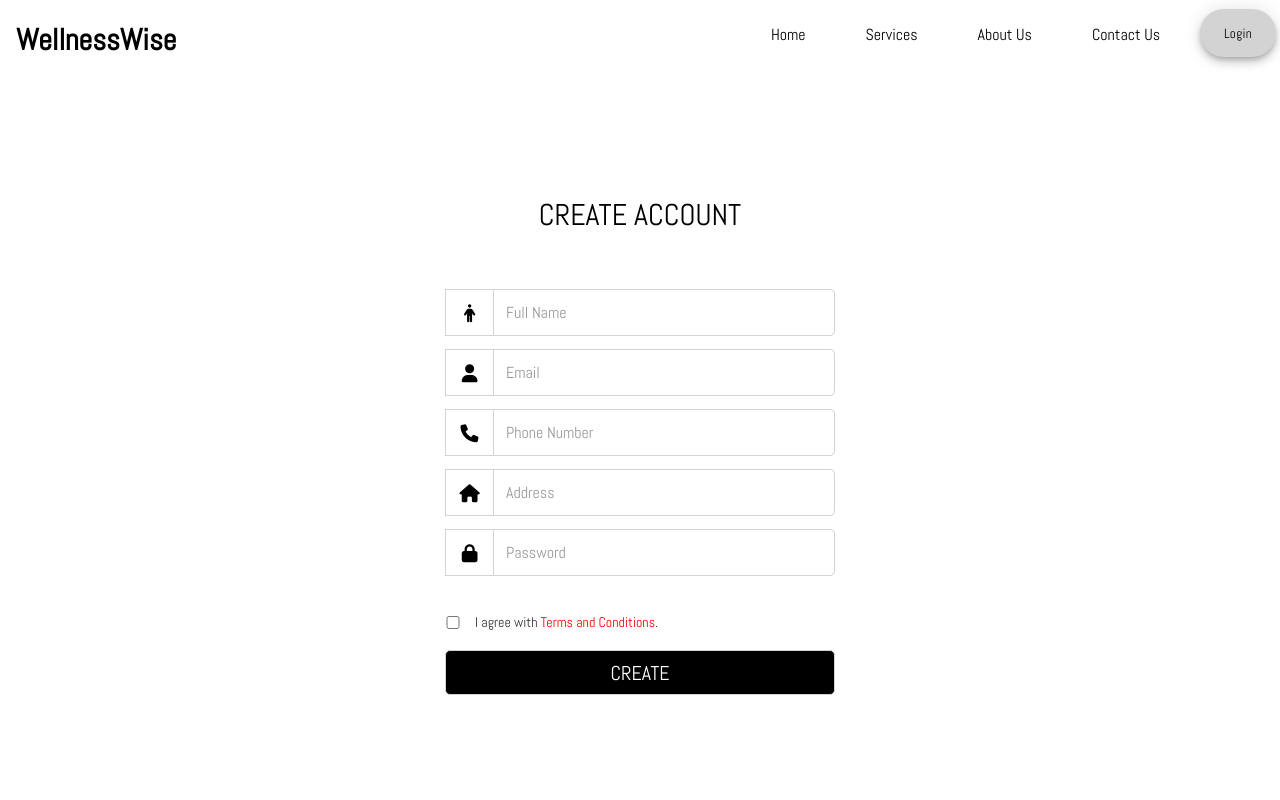
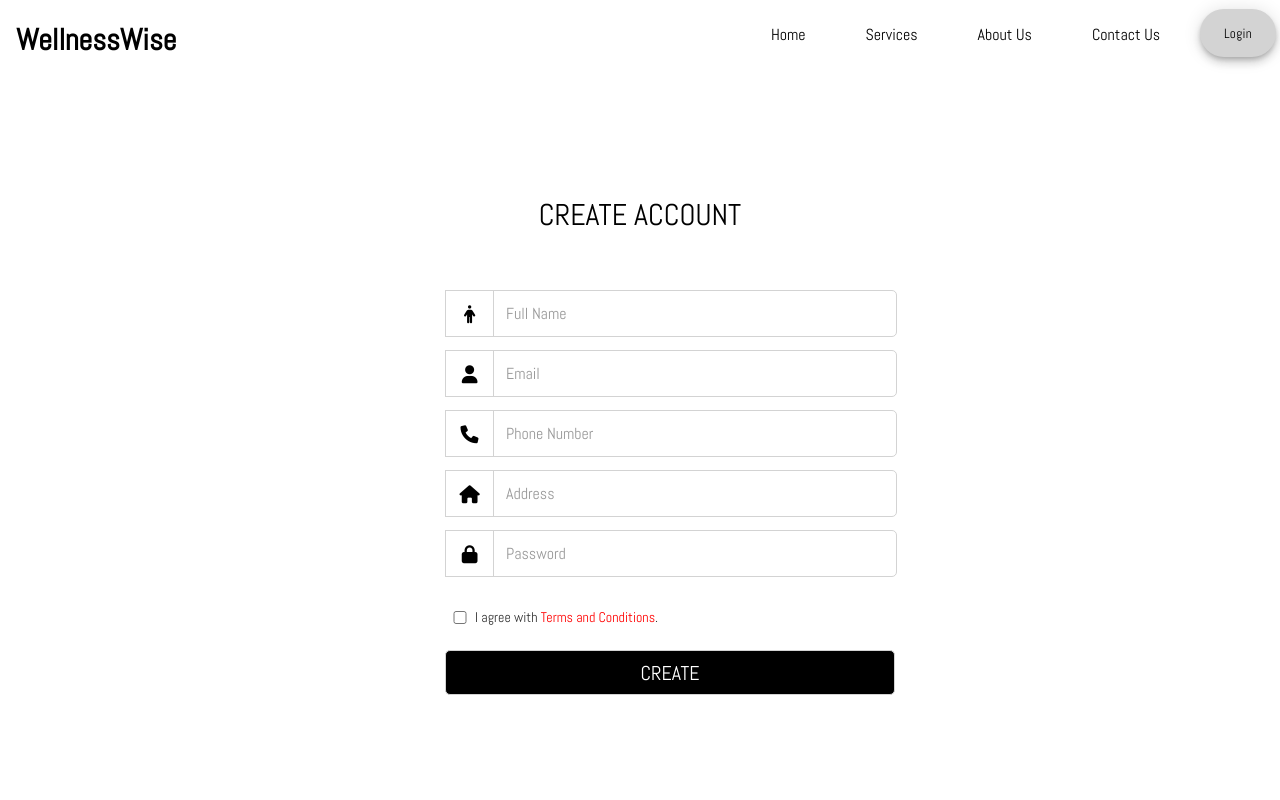
Before and after one commit to Mehar-Aziz/WellnessWise, a React (Create React App) app in the folder wellnesswise-frontend/: page /register in a window 1280 px wide. Shown: the top 800 px of the page. Built offline with nearby package versions, Linux system fonts and the light colour scheme.

Commit message:
Adjust CSS

```diff
--- a/wellnesswise-frontend/src/components/CreateProfile.css
+++ b/wellnesswise-frontend/src/components/CreateProfile.css
@@ -1,20 +1,4 @@
-.your-form {
-    display: flex;
-    flex-direction: column;
-    gap: 10px;
-  }
-
-  .row {
-    display: flex;
-    align-items: center;
-    gap: 10px;
-  }
-
-  .row input {
-    flex: 1;
-  }
-
-  .row button {
+.removebtn {
     background-color: red;
     color: white;
     border: none;
@@ -27,7 +11,7 @@
     color: white;
     border: none;
     padding: 5px 10px;
-    margin-left: 309px;
+    margin-left: auto;
     margin-bottom: 10px;
     cursor: pointer;
   }
@@ -35,7 +19,7 @@
   .terms input[type="checkbox"] {
     accent-color: #D3D3D3;
     position: relative;
-    margin-left: 50px;
+    margin-left: 5px;
     top: 20px;
     width: 20px;
     height: 20px;
--- a/wellnesswise-frontend/src/components/CreateProfile1.js
+++ b/wellnesswise-frontend/src/components/CreateProfile1.js
@@ -145,6 +145,7 @@
             {goals.length > 1 && (
               <button
                 type="button"
+                className='removebtn'
                 onClick={() => handleRemoveGoal(index)}
               >
                 Remove
```
